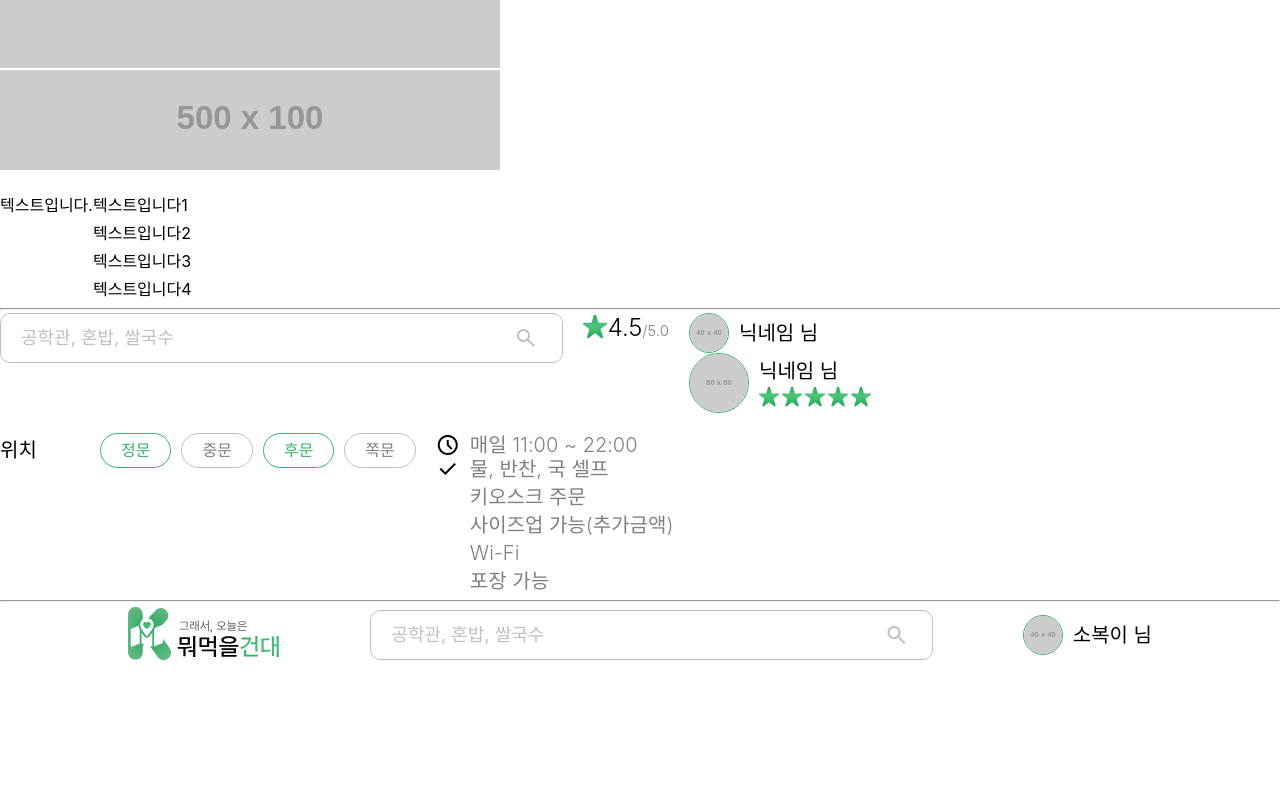
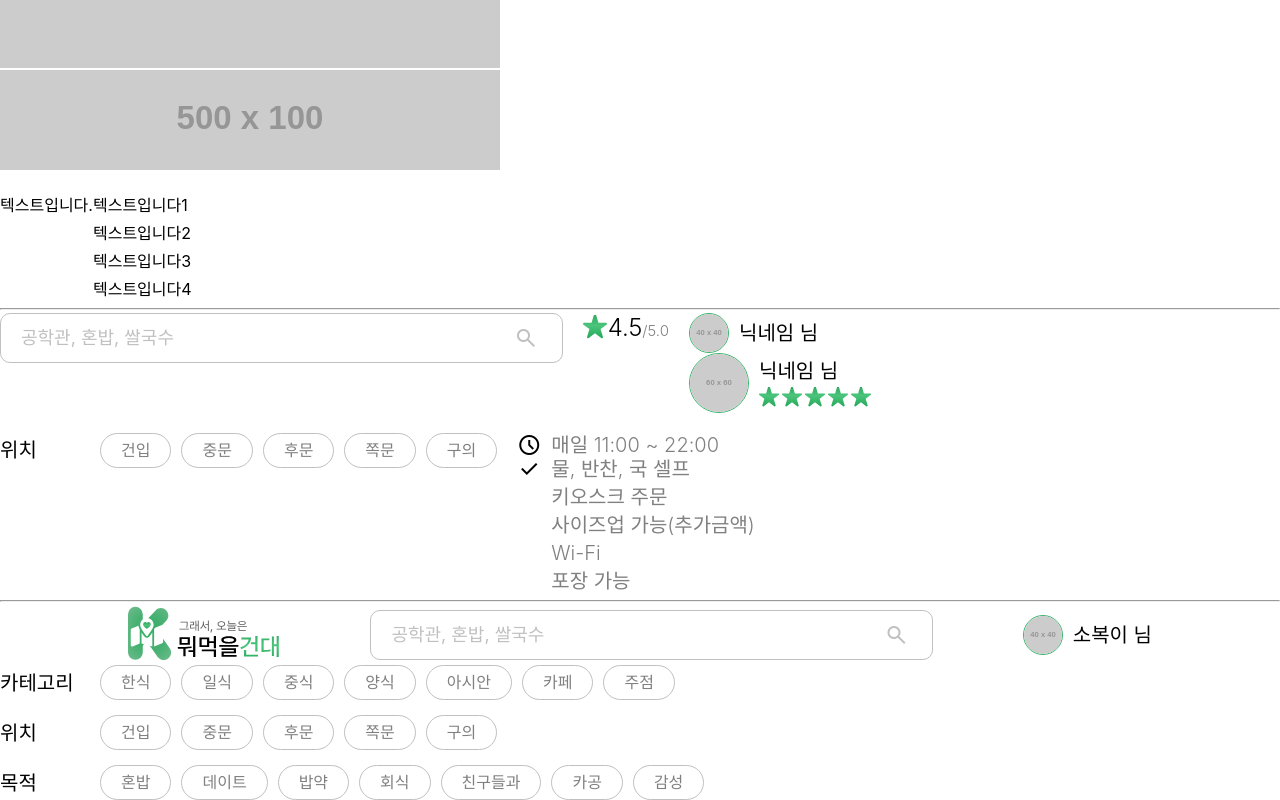
Before and after one commit to Team-EatKu/eatku-frontend, a React (Vite) app: page /dev/sample in a window 1280 px wide. Shown: the part 380-1180 px from the top of the page. Before the commit the page ends 1045 px from the top, so only its background shows below. Built offline with nearby package versions, Linux system fonts and the light colour scheme; a web font is replaced by a local one.

Commit message:
FEAT: Organism: Filter 추가

```diff
--- a/src/common/component/molecule/FilterRow/index.tsx
+++ b/src/common/component/molecule/FilterRow/index.tsx
@@ -3,7 +3,7 @@ import { FilterRowContainer } from "./styles.ts";
 import { Tag } from "@atom/index.tsx";
 
 const FilterRow = ({
-  title,
+  label,
   tags = [],
   className,
   customStyle,
@@ -15,15 +15,15 @@ const FilterRow = ({
       customStyle={customStyle}
       {...props}
     >
-      <div className="filter-row__title">{title}</div>
+      <div className="filter-row__title">{label}</div>
       <div className="filter-row__tags">
         {tags.map((tag) => {
           return (
             <Tag
-              label={tag.label}
-              isActive={tag.isActive}
-              variant={tag.variant}
-              onClick={tag.onClick}
+              label={tag}
+              isActive={false}
+              variant={"default"}
+              onClick={() => {}}
             />
           );
         })}
--- /dev/null
+++ b/src/common/component/organism/Filter/config.ts
@@ -0,0 +1,14 @@
+export const filterConfig = [
+  {
+    label: "카테고리",
+    list: ["한식", "일식", "중식", "양식", "아시안", "카페", "주점"],
+  },
+  {
+    label: "위치",
+    list: ["건입", "중문", "후문", "쪽문", "구의"],
+  },
+  {
+    label: "목적",
+    list: ["혼밥", "데이트", "밥약", "회식", "친구들과", "카공", "감성"],
+  },
+];
--- /dev/null
+++ b/src/common/component/organism/Filter/index.tsx
@@ -0,0 +1,20 @@
+import { FilterProps } from "@typings/common/organism.ts";
+import { FilterContainer } from "./styles.ts";
+import { FilterRow } from "@molecule/index.tsx";
+import { filterConfig } from "./config.ts";
+
+const Filter = ({ className, customStyle, ...props }: FilterProps) => {
+  return (
+    <FilterContainer
+      className={`filter ${className}`}
+      customStyle={customStyle}
+      {...props}
+    >
+      {filterConfig.map((row) => {
+        return <FilterRow label={row.label} tags={row.list} />;
+      })}
+    </FilterContainer>
+  );
+};
+
+export default Filter;
--- /dev/null
+++ b/src/common/component/organism/Filter/styles.ts
@@ -0,0 +1,9 @@
+import styled from "@emotion/styled";
+import { FilterContainerProps } from "@typings/common/organism.ts";
+import { Generators } from "@styles";
+
+export const FilterContainer = styled.div<FilterContainerProps>`
+  ${Generators.flexGenerator("column", "flex-start", "flex-start")};
+  gap: 1.5rem;
+  ${(props) => props.customStyle};
+`;
--- a/src/common/component/organism/Header/index.tsx
+++ b/src/common/component/organism/Header/index.tsx
@@ -6,7 +6,7 @@ import { SearchBar, Profile } from "@molecule/index.tsx";
 const Header = ({ className, customStyle, ...props }: HeaderProps) => {
   return (
     <HeaderContainer
-      className={`search-bar ${className}`}
+      className={`header ${className}`}
       customStyle={customStyle}
       {...props}
     >
--- a/src/common/component/organism/index.tsx
+++ b/src/common/component/organism/index.tsx
@@ -1,3 +1,4 @@
+import Filter from "./Filter";
 import Header from "./Header";
 
-export { Header };
+export { Filter, Header };
--- a/src/pages/dev/page/sample/index.tsx
+++ b/src/pages/dev/page/sample/index.tsx
@@ -16,7 +16,7 @@ import {
   SearchBar,
   TextView,
 } from "@molecule/index.tsx";
-import { Header } from "@organism/index.tsx";
+import { Filter, Header } from "@organism/index.tsx";
 import { SampleContainer } from "./styles.ts";
 
 const index = () => {
@@ -101,13 +101,8 @@ const index = () => {
         </section>
         <section style={{}}>
           <FilterRow
-            title={"위치"}
-            tags={[
-              { label: "정문", isActive: true },
-              { label: "중문" },
-              { label: "후문", isActive: true },
-              { label: "쪽문" },
-            ]}
+            label={"위치"}
+            tags={["건입", "중문", "후문", "쪽문", "구의"]}
           />
         </section>
         <section style={{}}>
@@ -129,6 +124,9 @@ const index = () => {
         <section>
           <Header />
         </section>
+        <section>
+          <Filter />
+        </section>
       </div>
     </SampleContainer>
   );
```
Also changed, not shown: src/typings/common/molecule.ts (+8 -8 lines), src/typings/common/organism.ts (+9 -0 lines).
